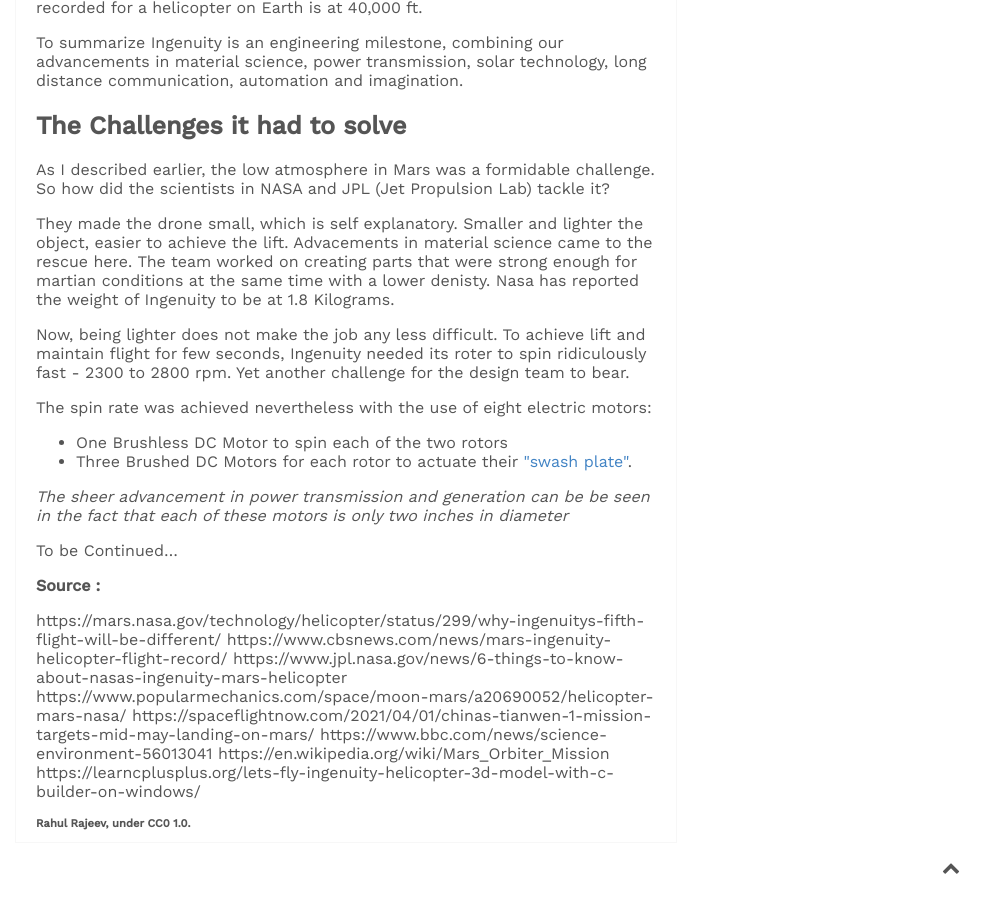
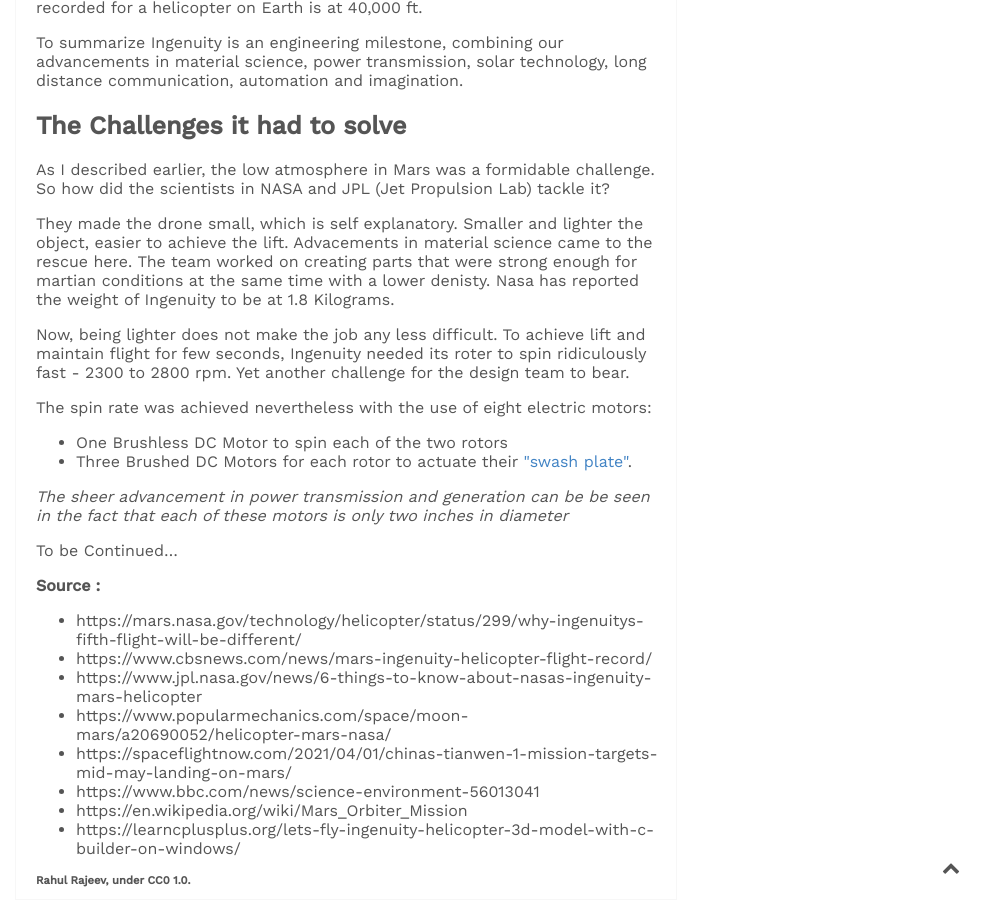
Before and after one commit to drawablex86/notes.archived, a Jekyll site: the page built from _notes/Public/What does Ingenuity means to you and me.md, in a window 1280 px wide and 900 px high, scrolled down 1351 px. Shown: the whole window, without its empty margins (294-1280 px from the left). Built offline with Jekyll 4.4.1, drawn with Linux system fonts in a browser that asks for light colours; before the commit the page ends 2194 px from its top, so only the background shows below that.

```diff
--- a/_notes/Public/What does Ingenuity means to you and me.md
+++ b/_notes/Public/What does Ingenuity means to you and me.md
@@ -56,11 +56,11 @@ To be Continued...
 
 **Source :**
 
-https://mars.nasa.gov/technology/helicopter/status/299/why-ingenuitys-fifth-flight-will-be-different/
-https://www.cbsnews.com/news/mars-ingenuity-helicopter-flight-record/
-https://www.jpl.nasa.gov/news/6-things-to-know-about-nasas-ingenuity-mars-helicopter
-https://www.popularmechanics.com/space/moon-mars/a20690052/helicopter-mars-nasa/
-https://spaceflightnow.com/2021/04/01/chinas-tianwen-1-mission-targets-mid-may-landing-on-mars/
-https://www.bbc.com/news/science-environment-56013041
-https://en.wikipedia.org/wiki/Mars_Orbiter_Mission
-https://learncplusplus.org/lets-fly-ingenuity-helicopter-3d-model-with-c-builder-on-windows/
+- https://mars.nasa.gov/technology/helicopter/status/299/why-ingenuitys-fifth-flight-will-be-different/
+- https://www.cbsnews.com/news/mars-ingenuity-helicopter-flight-record/
+- https://www.jpl.nasa.gov/news/6-things-to-know-about-nasas-ingenuity-mars-helicopter
+- https://www.popularmechanics.com/space/moon-mars/a20690052/helicopter-mars-nasa/
+- https://spaceflightnow.com/2021/04/01/chinas-tianwen-1-mission-targets-mid-may-landing-on-mars/
+- https://www.bbc.com/news/science-environment-56013041
+- https://en.wikipedia.org/wiki/Mars_Orbiter_Mission
+- https://learncplusplus.org/lets-fly-ingenuity-helicopter-3d-model-with-c-builder-on-windows/
```
